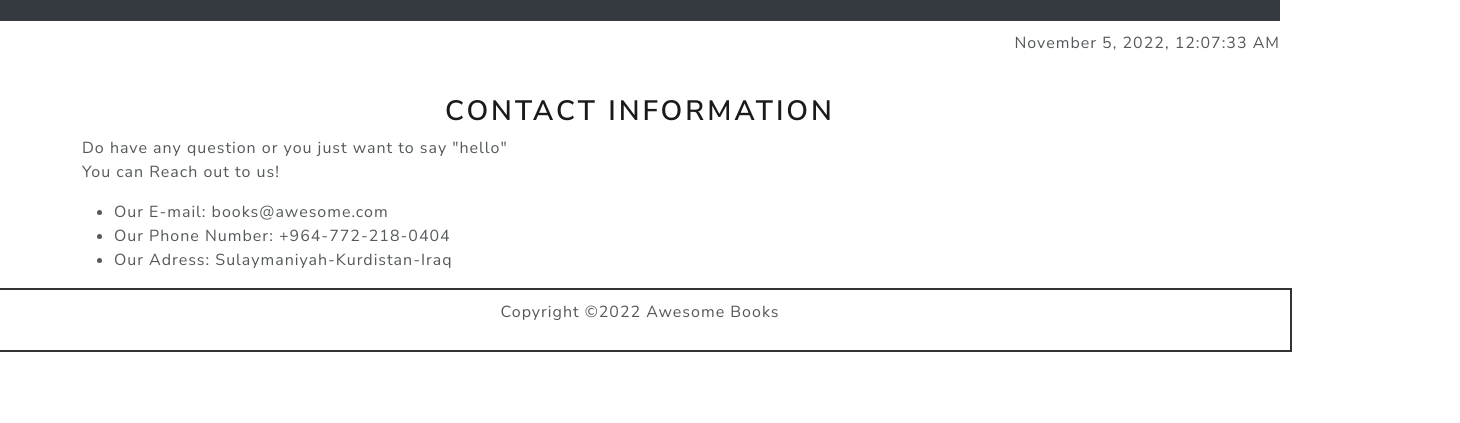
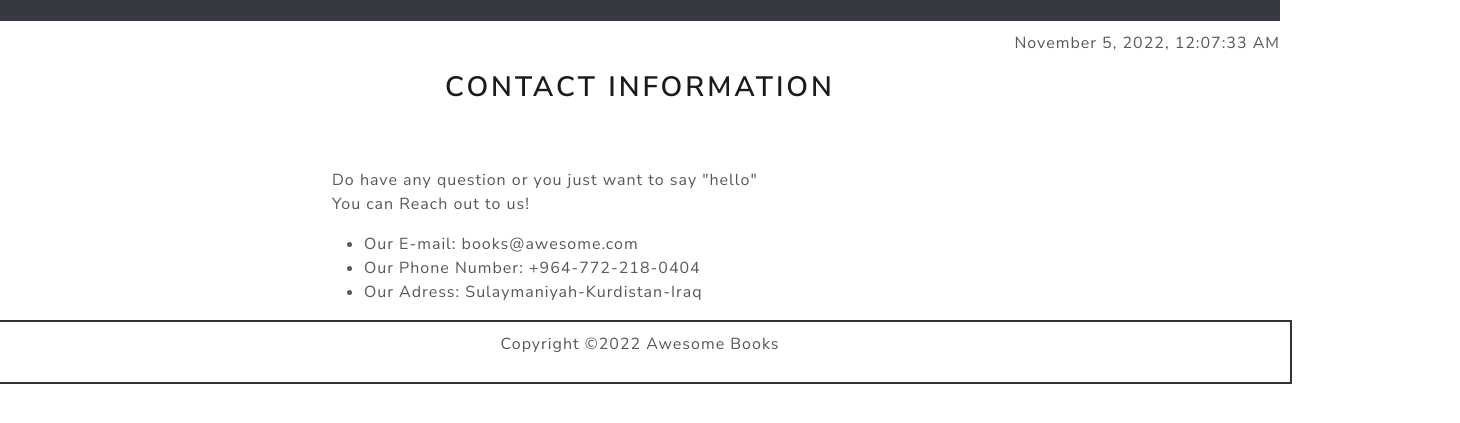
Before and after one commit to rozhi-98/awesome-books, a website with bundled scripts: page index.html in a window 1280 px wide. Both pictures are taken after a click on the link "CONTACT". Shown: the part 71-494 px from the top of the page, 1460 px wide, since content can reach past the window. Built offline with nearby package versions, Linux system fonts and the light colour scheme.

Commit message:
Update according to review requirements

```diff
--- a/index.html
+++ b/index.html
@@ -94,16 +94,14 @@
                 required
               />
             </div>
-            <button class="btn btn-primary btn-block" type="submit">
-              Add
-            </button>
+            <button class="btn btn-primary btn-block" type="submit">Add</button>
           </form>
         </div>
       </section>
 
       <section id="contact" class="contact-section hide">
-        <div class="container mt-4">
-          <h2>Contact Information</h2>
+        <h2>Contact Information</h2>
+        <div class="container info">
           <p>
             Do have any question or you just want to say "hello" <br />
             You can Reach out to us!
@@ -115,20 +113,6 @@
           </ul>
         </div>
       </section>
-      <!-- <section id="contact" class="contact-section hide">
-        <div class="row contact-container">
-          <div class="description">
-            <h1>Contact Information</h1>
-            <p>Do you have any question or you just want to say "hello"?</p>
-            <p>You can reach out to us through:</p>
-          </div>
-          <ul>
-            <li>info@awesomebooks.com</li>
-            <li>Tel: +964-772-218-0404</li>
-            <li>Sulaymaniyah-Kurdistan-Iraq</li>
-          </ul>
-        </div>
-      </section> -->
     </main>
 
     <footer>
--- a/style.css
+++ b/style.css
@@ -21,6 +21,10 @@
   margin-top: 10px;
 }
 
+.info {
+  margin: 5% 25% 0 !important;
+}
+
 .footer-container {
   text-align: center;
   border: 2px solid #333;
```
